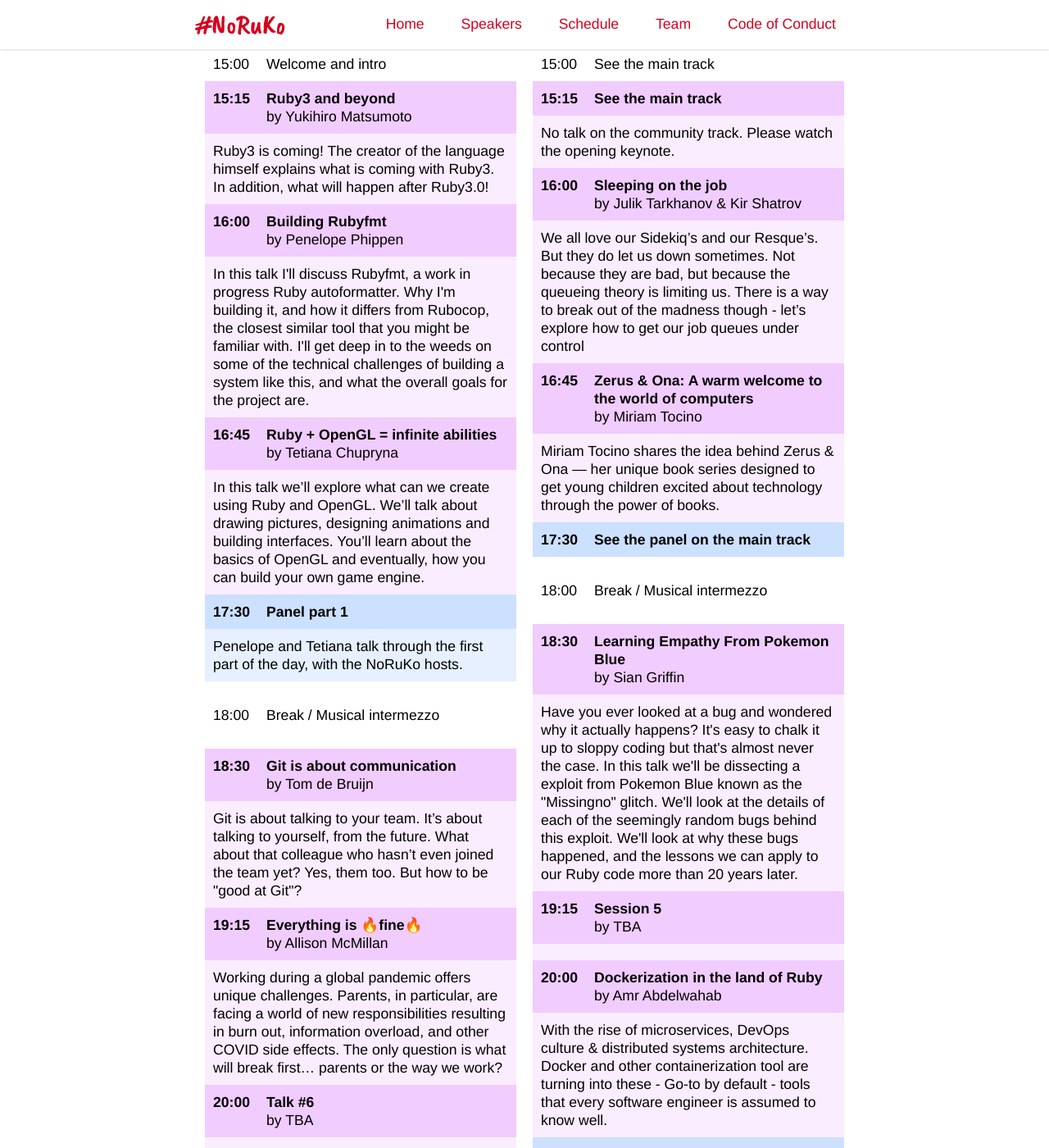
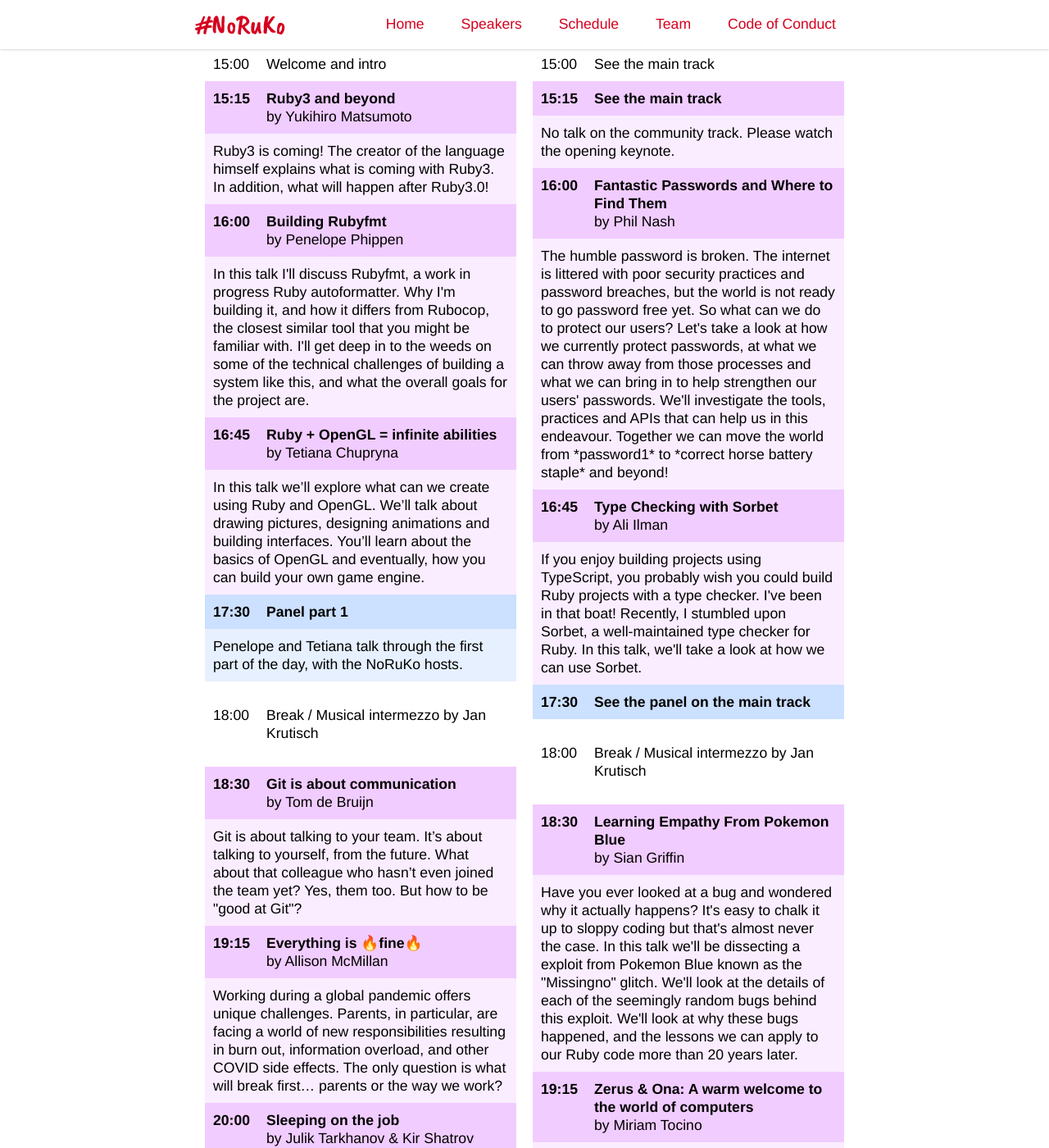
Before and after one commit to rubynl/noruko.org, a Jekyll site: the page built from index.html, in a window 1280 px wide and 1400 px high, scrolled down 2503 px. Shown: the whole window at 82% size. Built offline with Jekyll 4.4.1, drawn with Linux system fonts in a browser that asks for light colours; some of the changed text lies outside the part shown.

Commit message:
Add final sessions
PR as long as we wait for confirmation.

```diff
--- a/_data/schedule.yml
+++ b/_data/schedule.yml
@@ -23,9 +23,9 @@
     title: "Building Rubyfmt"
     description: "In this talk I'll discuss Rubyfmt, a work in progress Ruby autoformatter. Why I'm building it, and how it differs from Rubocop, the closest similar tool that you might be familiar with. I'll get deep in to the weeds on some of the technical challenges of building a system like this, and what the overall goals for the project are."
   community:
-    speaker: "Julik Tarkhanov & Kir Shatrov"
-    title: "Sleeping on the job"
-    description: "We all love our Sidekiq’s and our Resque’s. But they do let us down sometimes. Not because they are bad, but because the queueing theory is limiting us. There is a way to break out of the madness though - let’s explore how to get our job queues under control"
+    speaker: "Phil Nash"
+    title: "Fantastic Passwords and Where to Find Them"
+    description: "The humble password is broken. The internet is littered with poor security practices and password breaches, but the world is not ready to go password free yet. So what can we do to protect our users? Let's take a look at how we currently protect passwords, at what we can throw away from those processes and what we can bring in to help strengthen our users' passwords. We'll investigate the tools, practices and APIs that can help us in this endeavour. Together we can move the world from *password1* to *correct horse battery staple* and beyond!"
 
 - time: "16:45"
   type: "talk"
@@ -34,9 +34,9 @@
     title: "Ruby + OpenGL = infinite abilities"
     description: "In this talk we’ll explore what can we create using Ruby and OpenGL. We’ll talk about drawing pictures, designing animations and building interfaces. You’ll learn about the basics of OpenGL and eventually, how you can build your own game engine."
   community:
-    speaker: "Miriam Tocino"
-    title: "Zerus & Ona: A warm welcome to the world of computers"
-    description: "Miriam Tocino shares the idea behind Zerus & Ona — her unique book series designed to get young children excited about technology through the power of books."
+    speaker: "Ali Ilman"
+    title: "Type Checking with Sorbet"
+    description: "If you enjoy building projects using TypeScript, you probably wish you could build Ruby projects with a type checker. I've been in that boat! Recently, I stumbled upon Sorbet, a well-maintained type checker for Ruby. In this talk, we'll take a look at how we can use Sorbet."
 
 - time: "17:30"
   type: "panel"
@@ -50,9 +50,9 @@
 - time: "18:00"
   type: "break"
   main:
-    title: "Break / Musical intermezzo"
+    title: "Break / Musical intermezzo by Jan Krutisch"
   community:
-    title: "Break / Musical intermezzo"
+    title: "Break / Musical intermezzo by Jan Krutisch"
 
 - time: "18:30"
   type: "talk"
@@ -72,20 +72,20 @@
     title: "Everything is 🔥fine🔥"
     description: "Working during a global pandemic offers unique challenges. Parents, in particular, are facing a world of new responsibilities resulting in burn out, information overload, and other COVID side effects. The only question is what will break first… parents or the way we work?"
   community:
-    speaker: "TBA"
-    title: "Session 5"
-    description: ""
+    speaker: "Miriam Tocino"
+    title: "Zerus & Ona: A warm welcome to the world of computers"
+    description: "Miriam Tocino shares the idea behind Zerus & Ona — her unique book series designed to get young children excited about technology through the power of books."
 
 - time: "20:00"
   type: "talk"
   main:
-    speaker: "TBA"
-    title: "Talk #6"
-    description: ""
+    speaker: "Julik Tarkhanov & Kir Shatrov"
+    title: "Sleeping on the job"
+    description: "We all love our Sidekiq’s and our Resque’s. But they do let us down sometimes. Not because they are bad, but because the queueing theory is limiting us. There is a way to break out of the madness though - let’s explore how to get our job queues under control"
   community:
     speaker: "Amr Abdelwahab"
     title: "Dockerization in the land of Ruby"
-    description: "With the rise of microservices, DevOps culture & distributed systems architecture. Docker and other containerization tool are turning into these - Go-to by default - tools that every software engineer is assumed to know well."
+    description: "With the rise of microservices, DevOps culture & distributed systems architecture. Docker and other containerization tools land square in the Developer toolbelt. Amr will give us a primer on Docker et al."
 
 - time: "20:45"
   type: "panel"
@@ -101,4 +101,4 @@
   main:
     title: "Afterparty / #Quaraoke (virtual karaoke)"
   community:
-    title: "See the main track"
+    title: "Afterparty / #Quaraoke (virtual karaoke)"
```
